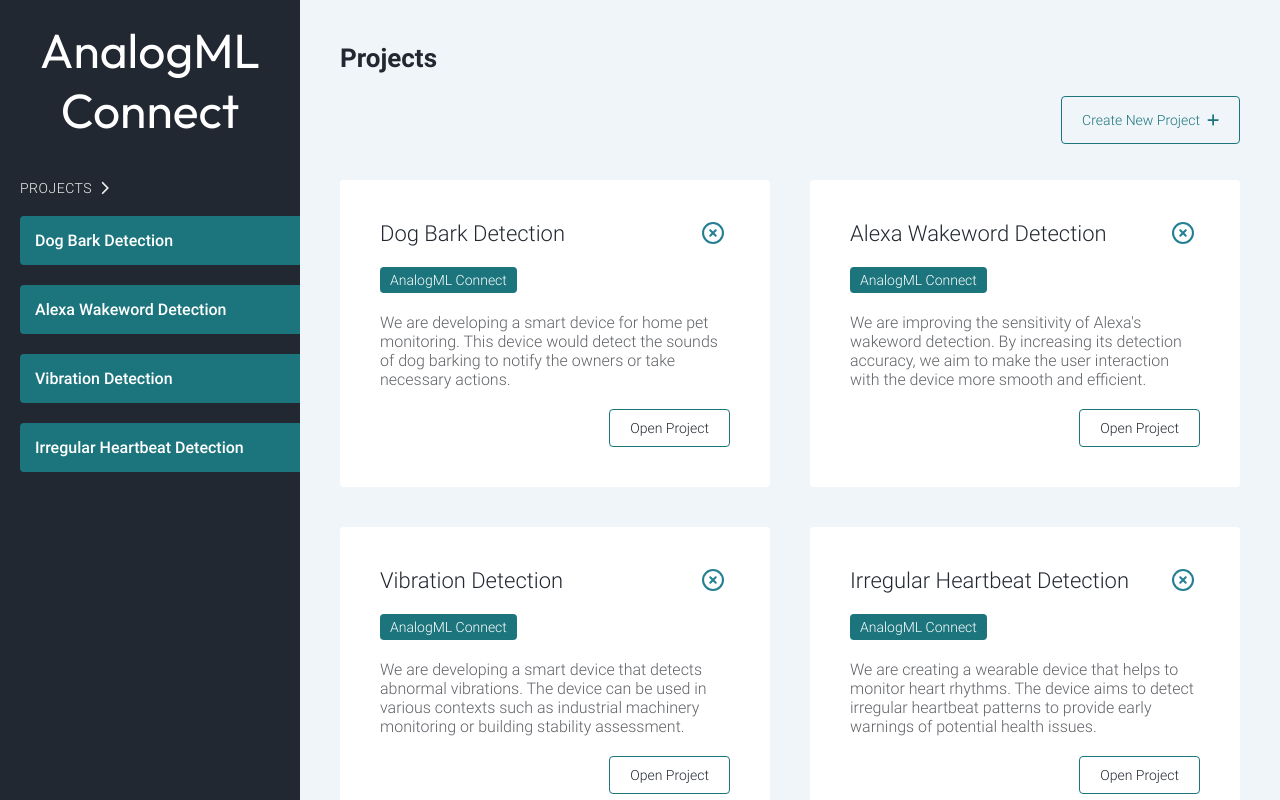
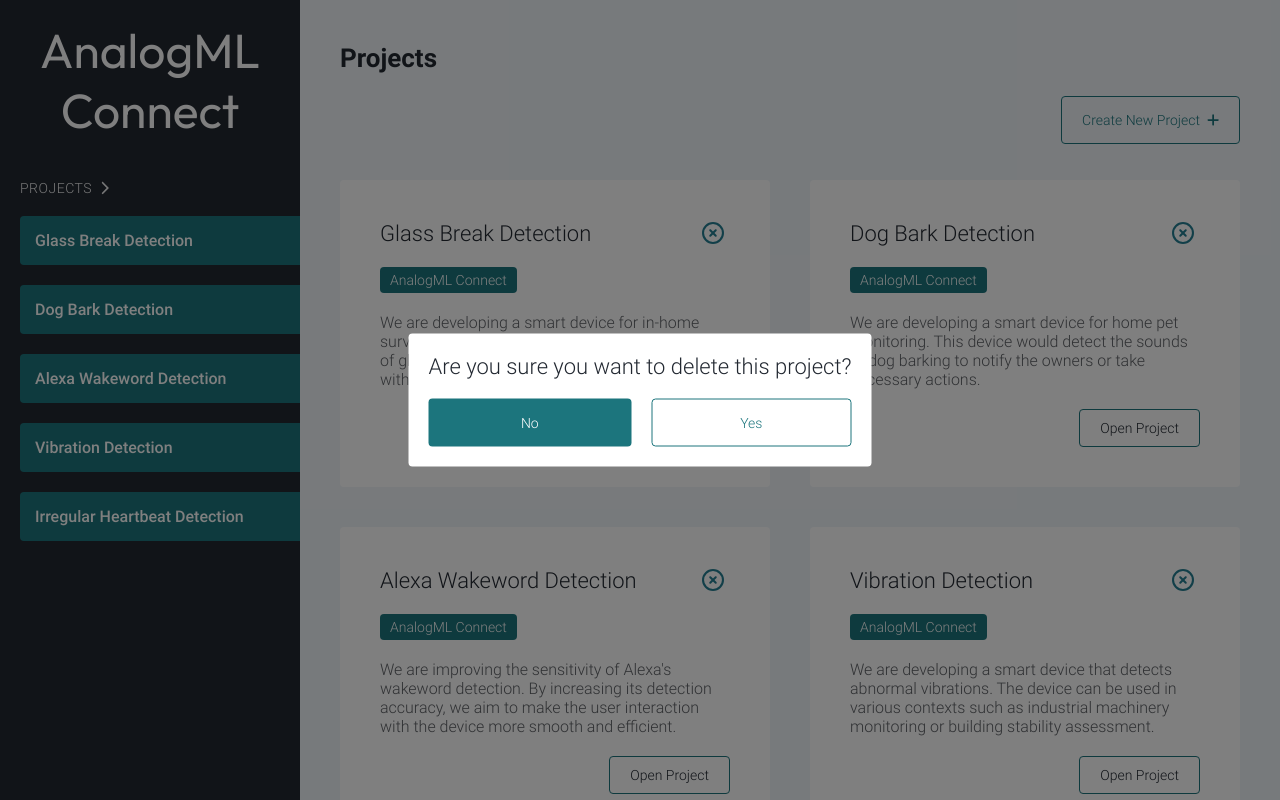
Before and after one commit to sidb101/aml-connect, a React (Vite) app: page / in a window 1280 px wide. Both pictures are taken after a click on the button 713 px from the left and 233 px from the top of the page. Built offline with nearby package versions, Linux system fonts and the light colour scheme.

Commit message:
feature[A2M-806]: Added yes/no confirmation when trying to delete a project

```diff
--- a/src/components/backdrop/Backdrop.tsx
+++ b/src/components/backdrop/Backdrop.tsx
@@ -1,12 +1,24 @@
 import "./Backdrop.scss";
-import type { SyntheticEvent } from "react";
+import type { PropsWithChildren, SyntheticEvent } from "react";
+import React from "react";
 
-export type BackdropT = {
+type BackdropProps = {
 	clickHandler?: (event?: SyntheticEvent) => void;
 };
 
-const Backdrop = ({ clickHandler }: BackdropT) => {
-	return <div className={`Backdrop`} onClick={clickHandler}></div>;
-};
+function Backdrop({ children, clickHandler }: PropsWithChildren<BackdropProps>) {
+	const onBackdropClick = (event: React.MouseEvent<HTMLDivElement>) => {
+		// Check if the clicked element is the same as the event handler element
+		if (event.target === event.currentTarget) {
+			clickHandler?.(event);
+		}
+	};
+
+	return (
+		<div className="Backdrop" onClick={onBackdropClick}>
+			{children}
+		</div>
+	);
+}
 
 export default Backdrop;
--- a/src/components/displayCard/DisplayCard.tsx
+++ b/src/components/displayCard/DisplayCard.tsx
@@ -1,9 +1,12 @@
 import "./DisplayCard.scss";
-import { Form, Link } from "react-router-dom";
+import { Link } from "react-router-dom";
 import DisplayPanel from "../displayPanel/DisplayPanel";
 import { FontAwesomeIcon } from "@fortawesome/react-fontawesome";
 import { faCircleXmark } from "@fortawesome/free-regular-svg-icons/faCircleXmark";
 import { testIds } from "../../tests/test-utils";
+import { useState } from "react";
+import TwoOptionForm from "../../pages/landingHubPage/layouts/LandingPage/layouts/components/twoOptionForm/TwoOptionForm";
+import Backdrop from "../backdrop/Backdrop";
 
 export type DisplayCardFormT = {
 	projectSlug: string;
@@ -26,7 +29,25 @@
 };
 
 export default function DisplayCard({ displayCard }: DisplayCardProps) {
+	const [showConfirmation, setShowConfirmation] = useState<boolean>(false);
+
 	return (
+		<>
+			{showConfirmation && (
+				<Backdrop
+					clickHandler={() => {
+						setShowConfirmation(false);
+					}}
+				>
+					<TwoOptionForm
+						title="Are you sure you want to delete this project?"
+						onNoClick={() => {
+							setShowConfirmation(false);
+						}}
+						projectSlug={displayCard.deletable?.projectSlug || ""}
+					/>
+				</Backdrop>
+			)}
 			<DisplayPanel>
 				<div className={`DisplayCard_container`}>
 					<div className={`DisplayCard_headingContainer`}>
@@ -34,12 +55,16 @@
 							{displayCard.title}
 						</div>
 						{displayCard.deletable && (
-						<Form method="DELETE">
-							<input type="hidden" name="projectSlug" value={displayCard.deletable.projectSlug} />
-							<button className={`green-text section-heading-text`}>
+							<>
+								<button
+									className={`green-text section-heading-text`}
+									onClick={() => {
+										setShowConfirmation(true);
+									}}
+								>
 									<FontAwesomeIcon icon={faCircleXmark} className={`DisplayCard_cross`} />
 								</button>
-						</Form>
+							</>
 						)}
 					</div>
 					<div className={`DisplayCard_labels`}>
@@ -57,5 +82,6 @@
 					</div>
 				</div>
 			</DisplayPanel>
+		</>
 	);
 }
--- a/src/components/formInput/FormInput.scss
+++ /dev/null
@@ -1,5 +0,0 @@
-@use "../../global";
-
-.FormInput_input {
-	padding: global.$panel-padding;
-}
--- a/src/components/formTextArea/FormTextArea.scss
+++ /dev/null
@@ -1,6 +0,0 @@
-@use "../../global";
-
-.FormTextArea_textarea {
-	flex-grow: 1;
-	padding: global.$panel-padding;
-}
--- /dev/null
+++ b/src/pages/landingHubPage/layouts/LandingPage/layouts/components/twoOptionForm/TwoOptionForm.scss
@@ -0,0 +1,31 @@
+@use "../../../../../../../global";
+
+.TwoOptionForm_container {
+	position: absolute;
+	top: 50%;
+	left: 50%;
+	transform: translate(-50%, -50%);
+}
+
+.TwoOptionForm_innerContainer {
+	padding: global.$panel-padding;
+	display: flex;
+	flex-direction: column;
+	align-items: center;
+	gap: global.$panel-padding;
+}
+
+.TwoOptionForm_buttonContainer {
+	width: 100%;
+	display: flex;
+	justify-content: space-evenly;
+	gap: global.$panel-padding;
+
+	button,
+	Form {
+		width: 50%;
+		button {
+			width: 100%;
+		}
+	}
+}
--- /dev/null
+++ b/src/pages/landingHubPage/layouts/LandingPage/layouts/components/twoOptionForm/TwoOptionForm.tsx
@@ -0,0 +1,41 @@
+import "./TwoOptionForm.scss";
+import { Form } from "react-router-dom";
+import React, { useEffect, useRef } from "react";
+
+type TwoOptionFormProps = {
+	title: string;
+	onNoClick: () => void;
+	projectSlug: string;
+};
+
+function TwoOptionForm({ title, onNoClick, projectSlug }: TwoOptionFormProps) {
+	const noButtonRef = useRef<HTMLButtonElement>(null);
+
+	// Set focus on the No button when the component mounts
+	useEffect(() => {
+		noButtonRef.current?.focus();
+	}, []);
+
+	const stopClickPropagation = (event: React.MouseEvent) => {
+		event.stopPropagation();
+	};
+
+	return (
+		<div className="TwoOptionForm_container" onClick={stopClickPropagation}>
+			<div className="white-panel TwoOptionForm_innerContainer">
+				<div className="section-heading-text">{title}</div>
+				<div className="TwoOptionForm_buttonContainer">
+					<button ref={noButtonRef} className="btn btn-solid" onClick={onNoClick}>
+						No
+					</button>{" "}
+					<Form method="DELETE">
+						<input type="hidden" name="projectSlug" value={projectSlug} />
+						<button className="btn btn-outline">Yes</button>
+					</Form>
+				</div>
+			</div>
+		</div>
+	);
+}
+
+export default TwoOptionForm;
```
Also changed, not shown: src/components/formInput/FormInput.tsx (deleted, +0 -24 lines), src/components/formTextArea/FormTextArea.tsx (deleted, +0 -27 lines). Lines whose indentation alone changed are shown as unchanged.
